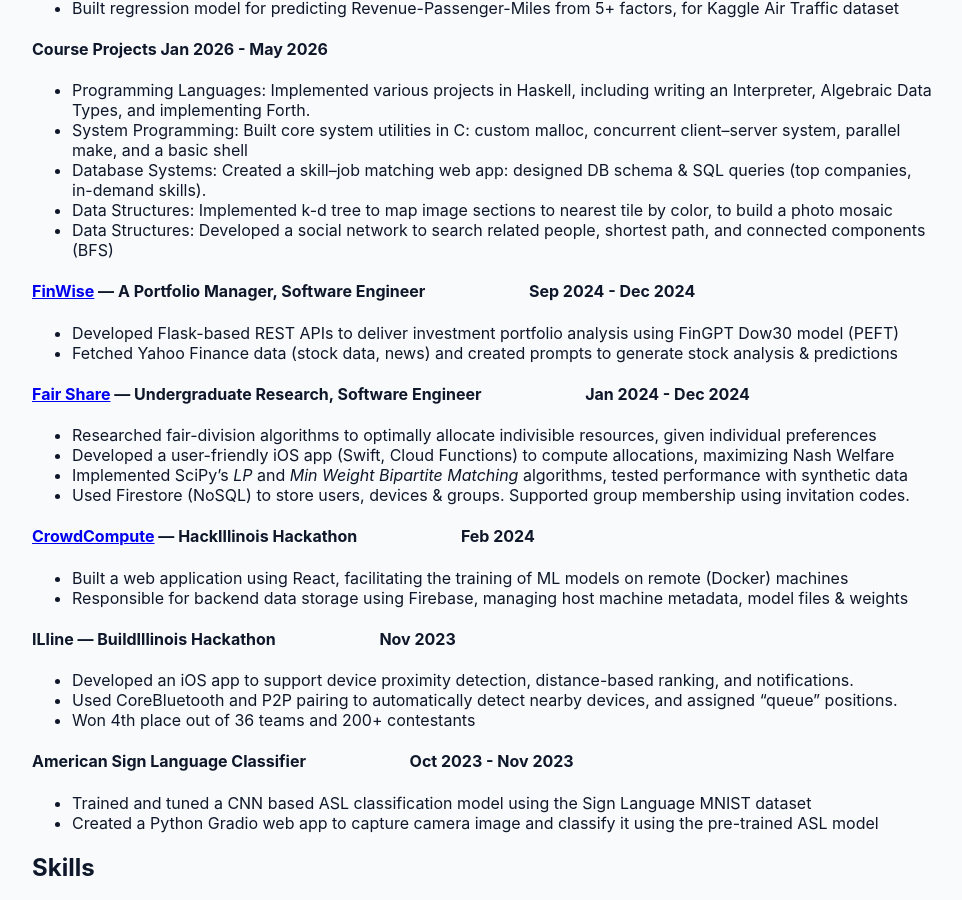
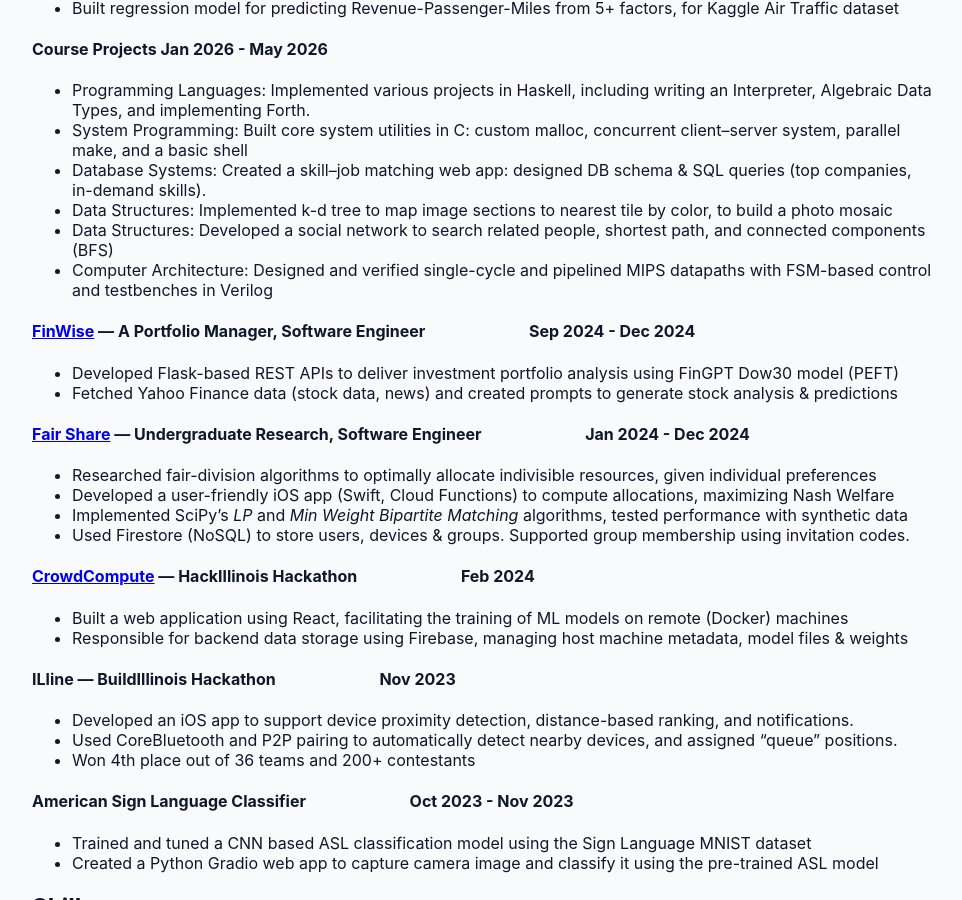
Before and after one commit to srikarpisupati/srikarpisupati.github.io, a Jekyll site: the page built from projects.md, in a window 1280 px wide and 900 px high, scrolled down 861 px. Shown: the whole window, without its empty margins (158-1120 px from the left). Built offline with Jekyll 4.4.1, drawn with Linux system fonts in a browser that asks for light colours.

Commit message:
Add Computer Architecture project description

```diff
--- a/projects.md
+++ b/projects.md
@@ -41,6 +41,7 @@ Implemented in Go from scratch:
 * Database Systems: Created a skill–job matching web app: designed DB schema & SQL queries (top companies, in-demand skills).
 * Data Structures: Implemented k-d tree to map image sections to nearest tile by color, to build a photo mosaic
 * Data Structures: Developed a social network to search related people, shortest path, and connected components (BFS)
+* Computer Architecture: Designed and verified single-cycle and pipelined MIPS datapaths with FSM-based control and testbenches in Verilog
 
 #### [FinWise](https://srikarpisupati.github.io/Finwise.pdf) — A Portfolio Manager, Software Engineer &emsp;&emsp;&emsp;&emsp;&emsp;&emsp; Sep 2024 - Dec 2024
 * Developed Flask-based REST APIs to deliver investment portfolio analysis using FinGPT Dow30 model (PEFT)
```
